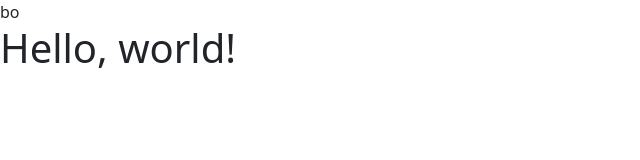
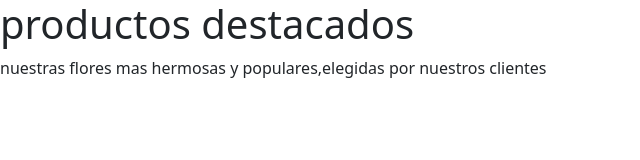
Before and after one commit to SILVIAGONZALEZ1/Floristeria, a plain HTML site: page index.html in a window 1280 px wide. Shown: the whole page, without its empty margins (0-640 px from the left). Drawn offline with nearby package versions, Linux system fonts and the light colour scheme.

Commit message:
confirmo

```diff
--- a/index.html
+++ b/index.html
@@ -10,8 +10,9 @@
     <header>
 
     </header>
-    bo
-    <h1>Hello, world!</h1>
+
+    <h1>productos destacados</h1>
+    <p>nuestras flores mas hermosas y populares,elegidas por nuestros clientes</p>
 
     <script src="https://cdn.jsdelivr.net/npm/bootstrap@5.3.8/dist/js/bootstrap.bundle.min.js" integrity="sha384-FKyoEForCGlyvwx9Hj09JcYn3nv7wiPVlz7YYwJrWVcXK/BmnVDxM+D2scQbITxI" crossorigin="anonymous"></script>
   </body>
```
